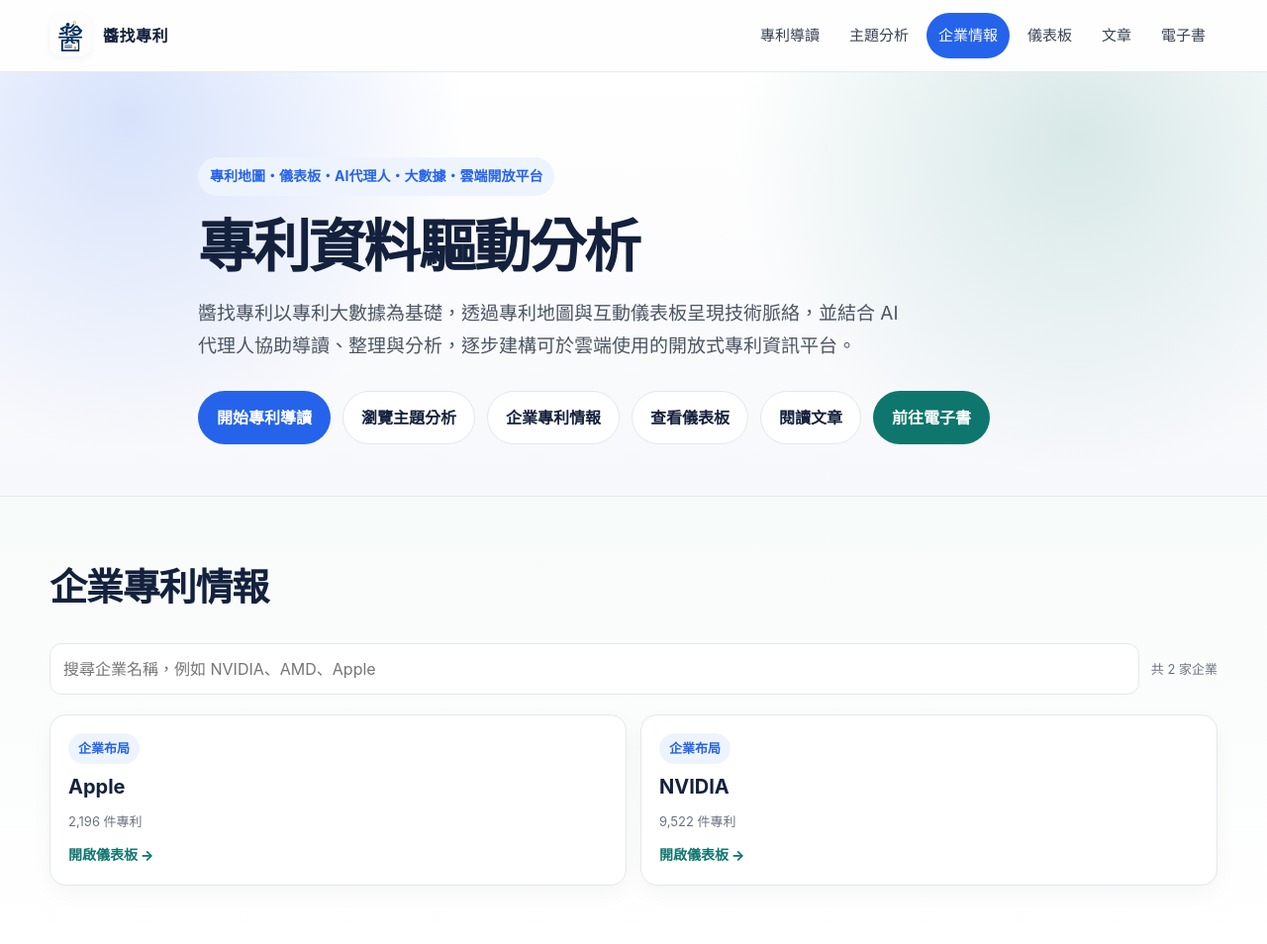
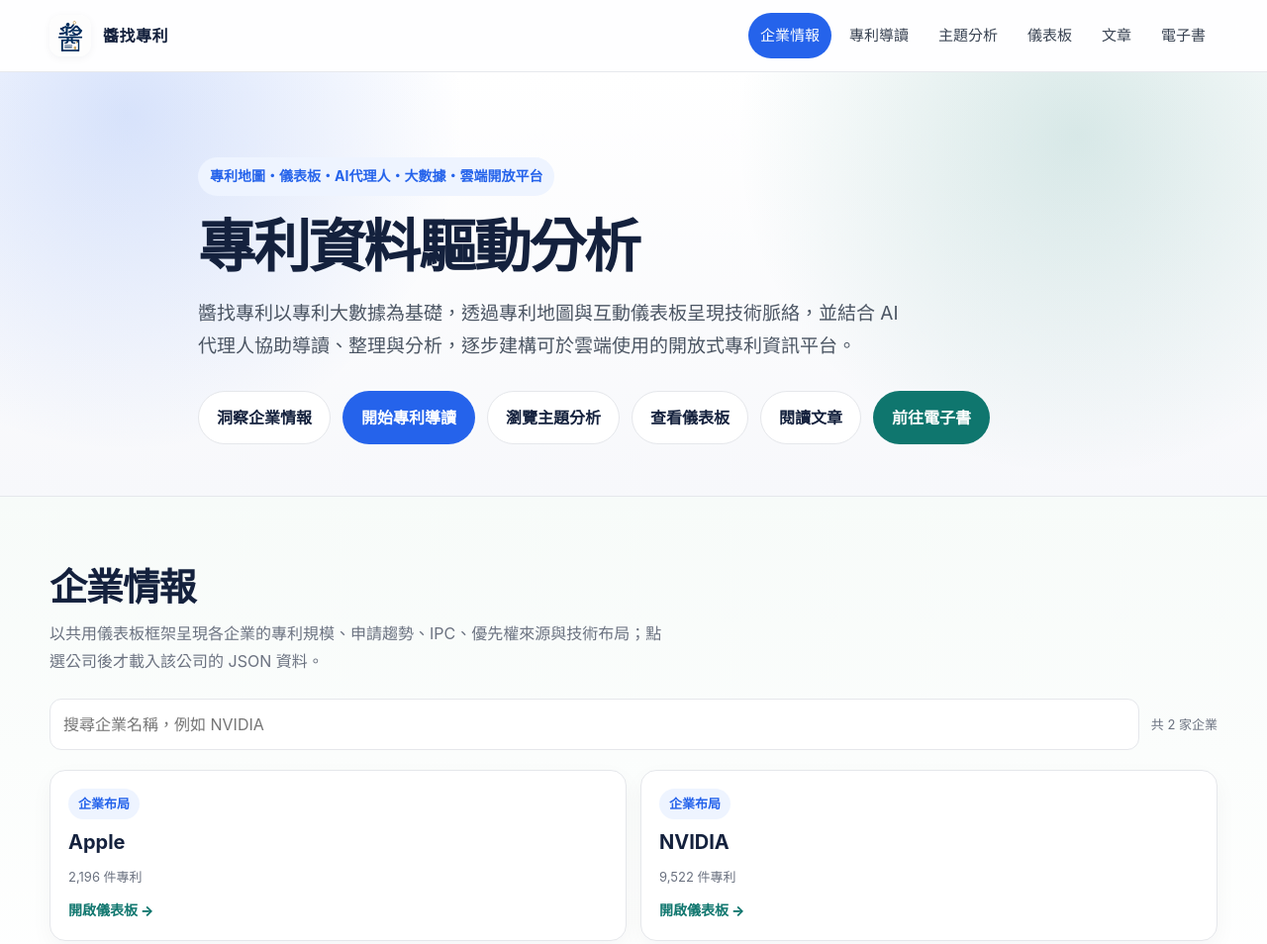
Before and after one commit to patenthunterjohn/mywebsite, a plain HTML site: page index.html in a window 1280 px wide. Shown: the top 954 px of the page at 99% size. Drawn offline with Linux system fonts and the light colour scheme.

Commit message:
Add files via upload

```diff
--- a/index.html
+++ b/index.html
@@ -645,9 +645,9 @@ section { padding: 58px 0; }
 <span>醬找專利</span>
 </a>
 <nav aria-label="主要導覽" class="nav-links">
+<a href="#company-intelligence">企業情報</a>
 <a href="#patent-guide">專利導讀</a>
 <a href="#topics">主題分析</a>
-<a href="#company-intelligence">企業情報</a>
 <a href="#dashboards">儀表板</a>
 <a href="#articles">文章</a>
 <a href="#ebook">電子書</a>
@@ -662,9 +662,9 @@ section { padding: 58px 0; }
 <h1>專利資料驅動分析</h1>
 <p>醬找專利以專利大數據為基礎，透過專利地圖與互動儀表板呈現技術脈絡，並結合 AI 代理人協助導讀、整理與分析，逐步建構可於雲端使用的開放式專利資訊平台。</p>
 <div class="actions">
+<a class="btn secondary" href="#company-intelligence">洞察企業情報</a>
 <a class="btn primary" href="#patent-guide">開始專利導讀</a>
 <a class="btn secondary" href="#topics">瀏覽主題分析</a>
-<a class="btn secondary" href="#company-intelligence">企業專利情報</a>
 <a class="btn secondary" href="#dashboards">查看儀表板</a>
 <a class="btn secondary" href="#articles">閱讀文章</a>
 <a class="btn green" href="#ebook">前往電子書</a>
@@ -676,15 +676,16 @@ section { padding: 58px 0; }
 <div class="container">
 <div class="section-head">
 <div>
-<h2>企業專利情報</h2>
+<h2>企業情報</h2>
+<p>以共用儀表板框架呈現各企業的專利規模、申請趨勢、IPC、優先權來源與技術布局；點選公司後才載入該公司的 JSON 資料。</p>
 </div>
 </div>
 <div class="company-intel-toolbar">
-<input aria-label="搜尋企業名稱" class="company-intel-search" id="companyIntelSearch" placeholder="搜尋企業名稱，例如 NVIDIA、AMD、Apple" type="search"/>
+<input aria-label="搜尋企業名稱" class="company-intel-search" id="companyIntelSearch" placeholder="搜尋企業名稱，例如 NVIDIA" type="search"/>
 <div class="company-intel-count" id="companyIntelCount" aria-live="polite">讀取公司清單中…</div>
 </div>
 <div class="company-intel-grid" id="companyIntelGrid" aria-live="polite">
-<div class="company-intel-message">讀取企業專利情報中…</div>
+<div class="company-intel-message">讀取企業情報中…</div>
 </div>
 <p class="company-intel-note" id="companyIntelNote"></p>
 </div>
@@ -1452,7 +1453,9 @@ section { padding: 58px 0; }
             const card = document.createElement('a');
             card.className = 'company-intel-card';
             card.href = `${companyPage}?c=${encodeURIComponent(c.slug || '')}`;
-            card.setAttribute('aria-label', `開啟 ${c.name || c.slug || '企業'} 專利情報儀表板`);
+            card.target = '_blank';
+            card.rel = 'noopener';
+            card.setAttribute('aria-label', `在新視窗開啟 ${c.name || c.slug || '企業'} 專利情報儀表板`);
 
             const tag = document.createElement('span');
             tag.className = 'tag company';
```
